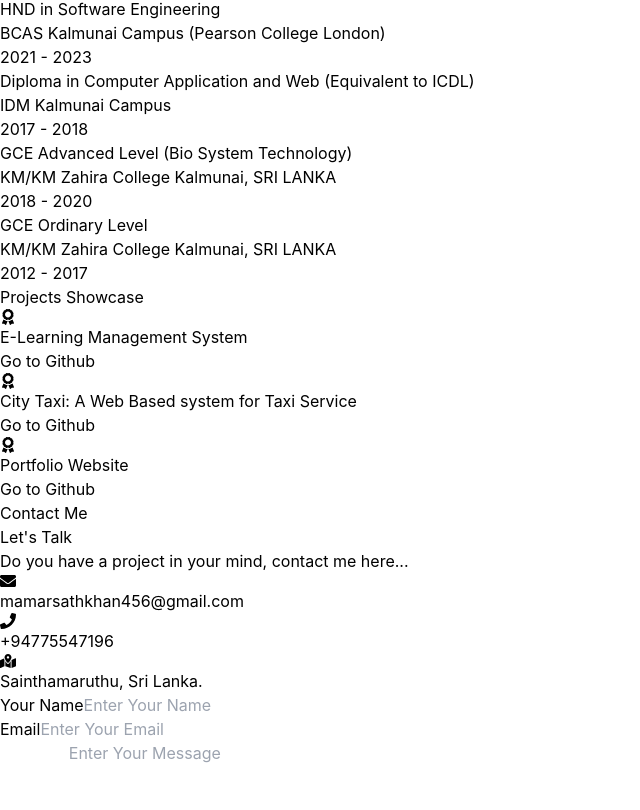
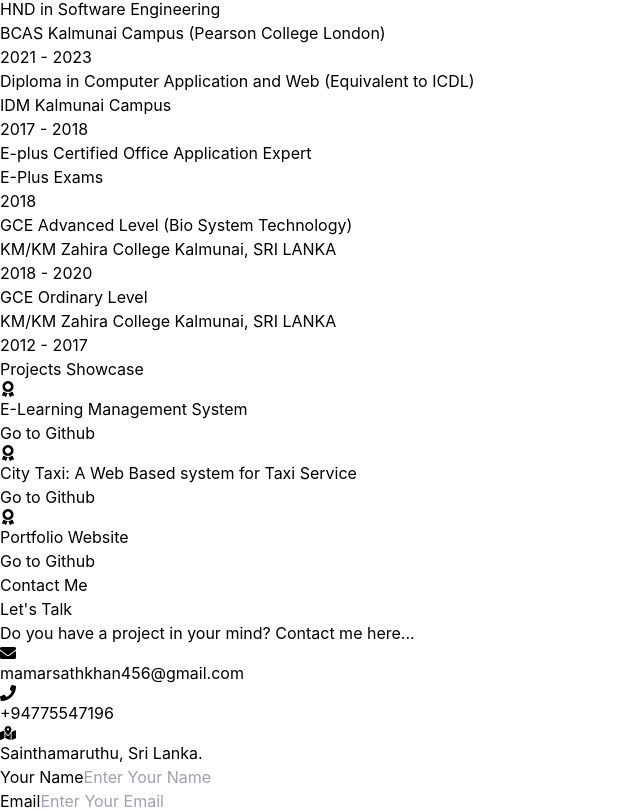
Before and after one commit to Arsathkhan12/React-my-Portfolio, a React (Vite) app: page / in a window 1280 px wide. Shown: the part 2378-3188 px from the top of the page, without its empty margins (0-640 px from the left). Built offline with nearby package versions, Linux system fonts and the light colour scheme.

Commit message:
contact and education modified

```diff
--- a/package.json
+++ b/package.json
@@ -14,7 +14,8 @@
     "react": "^18.3.1",
     "react-dom": "^18.3.1",
     "react-icons": "^5.2.1",
-    "react-router-dom": "^6.26.1"
+    "react-router-dom": "^6.26.1",
+    "react-scroll": "^1.9.0"
   },
   "devDependencies": {
     "@eslint/js": "^9.8.0",
--- a/src/components/Contact.jsx
+++ b/src/components/Contact.jsx
@@ -28,7 +28,7 @@ const Contact = () => {
             >
               Let's Talk
             </motion.h3>
-            <p>Do you have a project in your mind, contact me here...</p>
+            <p>Do you have a project in your mind? Contact me here...</p>
             <motion.div
               className="mb-4 mt-8"
               whileHover={{ x: 10 }}
@@ -62,7 +62,11 @@ const Contact = () => {
             animate={{ opacity: 1, rotateY: 0 }}
             transition={{ duration: 0.7, ease: "easeOut" }}
           >
-            <form className="space-y-4">
+            <form
+              className="space-y-4"
+              action="https://formspree.io/f/mldrvrwl"
+              method="POST"
+            >
               <motion.div
                 whileFocus={{ boxShadow: "0px 0px 8px rgba(0, 255, 255, 0.8)", scale: 1.05 }}
                 transition={{ duration: 0.3 }}
@@ -72,6 +76,8 @@ const Contact = () => {
                   type="text"
                   className="w-full p-2 rounded bg-gray-800 border border-gray-600 focus:outline-none focus:border-purple-400"
                   placeholder="Enter Your Name"
+                  name="name"
+                  required
                 />
               </motion.div>
               <motion.div
@@ -80,9 +86,11 @@ const Contact = () => {
               >
                 <label htmlFor="email" className="block mb-2">Email</label>
                 <input
-                  type="text"
+                  type="email"
                   className="w-full p-2 rounded bg-gray-800 border border-gray-600 focus:outline-none focus:border-purple-400"
                   placeholder="Enter Your Email"
+                  name="email"
+                  required
                 />
               </motion.div>
               <motion.div
@@ -95,6 +103,8 @@ const Contact = () => {
                   className="w-full p-2 rounded bg-gray-800 border border-gray-600 focus:outline-none focus:border-purple-400"
                   rows="5"
                   placeholder="Enter Your Message"
+                  name="message"
+                  required
                 />
               </motion.div>
               <motion.button
@@ -102,6 +112,7 @@ const Contact = () => {
                 whileTap={{ scale: 0.9 }}
                 transition={{ duration: 0.3 }}
                 className="bg-gradient-to-r from-red-800 to-blue-700 text-white transform transition-transform duration-300 hover:scale-105 px-8 py-2 rounded-full"
+                type="submit"
               >
                 Send
               </motion.button>
--- a/src/components/Education .jsx
+++ b/src/components/Education .jsx
@@ -52,6 +52,17 @@ const Education = () => {
                     transition={{ duration: 0.5, delay: 0.2 }}
                     className="text-center"
                 >
+                    <h3 className="text-xl font-semibold"> E-plus Certified Office Application Expert</h3>
+                    <p className="text-white-200">E-Plus Exams</p>
+                    <p className="text-gray-400">2018</p>
+                </motion.div>
+
+                <motion.div
+                    whileInView={{ y: 0, opacity: 1 }}
+                    initial={{ y: 100, opacity: 0 }}
+                    transition={{ duration: 0.5, delay: 0.2 }}
+                    className="text-center"
+                >
                     <h3 className="text-xl font-semibold">GCE Advanced Level (Bio System Technology)</h3>
                     <p className="text-white-200">KM/KM Zahira College Kalmunai, SRI LANKA</p>
                     <p className="text-gray-400">2018 - 2020</p>
```
Also changed, not shown: 1 other file (tests, documents, lock files or other folders).
